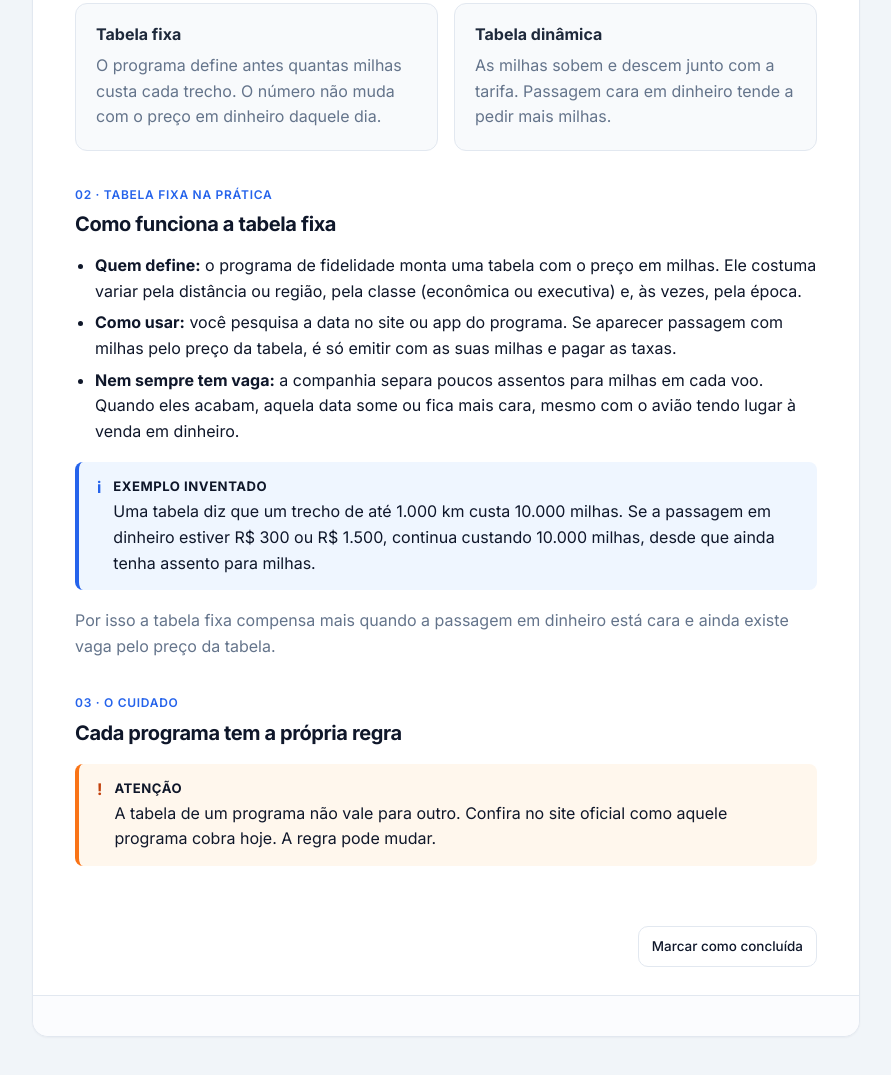
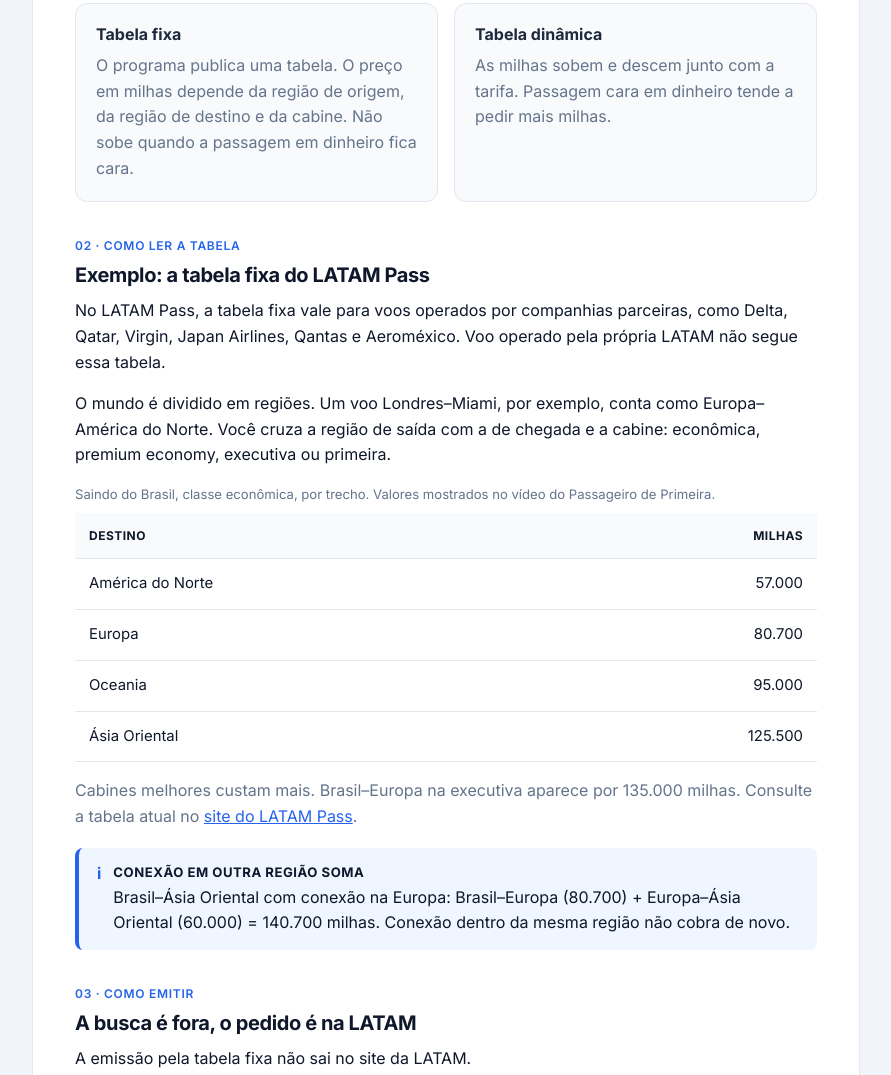
Before and after one commit to renerlemes/curso-milhas-pontos, a website: page src/curso/content/5-como-encontrar-e-avaliar-emissoes/5-tabela-fixa-e-tabela-dinamica.html in a window 1280 px wide. Shown: the part 396-1471 px from the top of the page, without its empty margins (346-1237 px from the left). Drawn offline with Linux system fonts and the light colour scheme; no server answers.

Commit message:
Melhorias

```diff
--- a/src/curso/content/5-como-encontrar-e-avaliar-emissoes/5-tabela-fixa-e-tabela-dinamica.html
+++ b/src/curso/content/5-como-encontrar-e-avaliar-emissoes/5-tabela-fixa-e-tabela-dinamica.html
@@ -53,7 +53,7 @@
             <div class="grid2">
               <div class="card">
                 <h3>Tabela fixa</h3>
-                <p class="muted">O programa define antes quantas milhas custa cada trecho. O número não muda com o preço em dinheiro daquele dia.</p>
+                <p class="muted">O programa publica uma tabela. O preço em milhas depende da região de origem, da região de destino e da cabine. Não sobe quando a passagem em dinheiro fica cara.</p>
               </div>
               <div class="card">
                 <h3>Tabela dinâmica</h3>
@@ -63,31 +63,63 @@
           </section>
 
           <section class="section" id="tabela-fixa">
-            <div class="kicker">02 · Tabela fixa na prática</div>
-            <h2>Como funciona a tabela fixa</h2>
-            <ul>
-              <li><strong>Quem define:</strong> o programa de fidelidade monta uma tabela com o preço em milhas. Ele costuma variar pela distância ou região, pela classe (econômica ou executiva) e, às vezes, pela época.</li>
-              <li><strong>Como usar:</strong> você pesquisa a data no site ou app do programa. Se aparecer passagem com milhas pelo preço da tabela, é só emitir com as suas milhas e pagar as taxas.</li>
-              <li><strong>Nem sempre tem vaga:</strong> a companhia separa poucos assentos para milhas em cada voo. Quando eles acabam, aquela data some ou fica mais cara, mesmo com o avião tendo lugar à venda em dinheiro.</li>
-            </ul>
+            <div class="kicker">02 · Como ler a tabela</div>
+            <h2>Exemplo: a tabela fixa do LATAM Pass</h2>
+            <p>No LATAM Pass, a tabela fixa vale para voos operados por companhias parceiras, como Delta, Qatar, Virgin, Japan Airlines, Qantas e Aeroméxico. Voo operado pela própria LATAM não segue essa tabela.</p>
+            <p>O mundo é dividido em regiões. Um voo Londres–Miami, por exemplo, conta como Europa–América do Norte. Você cruza a região de saída com a de chegada e a cabine: econômica, premium economy, executiva ou primeira.</p>
+            <div class="table-wrap">
+              <table>
+                <caption>Saindo do Brasil, classe econômica, por trecho. Valores mostrados no vídeo do Passageiro de Primeira.</caption>
+                <thead>
+                  <tr>
+                    <th>Destino</th>
+                    <th>Milhas</th>
+                  </tr>
+                </thead>
+                <tbody>
+                  <tr>
+                    <td>América do Norte</td>
+                    <td>57.000</td>
+                  </tr>
+                  <tr>
+                    <td>Europa</td>
+                    <td>80.700</td>
+                  </tr>
+                  <tr>
+                    <td>Oceania</td>
+                    <td>95.000</td>
+                  </tr>
+                  <tr>
+                    <td>Ásia Oriental</td>
+                    <td>125.500</td>
+                  </tr>
+                </tbody>
+              </table>
+            </div>
+            <p class="muted">Cabines melhores custam mais. Brasil–Europa na executiva aparece por 135.000 milhas. Consulte a tabela atual no <a href="https://web.latampass.latam.com/pt_br/viagem/usar-milhas-para-voar/regras-de-resgate/latam/classe-economica?utm_source=passageiro_de_primeira" target="_blank" rel="noopener">site do LATAM Pass</a>.</p>
             <div class="callout">
               <div class="callout-icon">i</div>
               <div>
-                <strong>Exemplo inventado</strong>
-                <p>Uma tabela diz que um trecho de até 1.000 km custa 10.000 milhas. Se a passagem em dinheiro estiver R$ 300 ou R$ 1.500, continua custando 10.000 milhas, desde que ainda tenha assento para milhas.</p>
+                <strong>Conexão em outra região soma</strong>
+                <p>Brasil–Ásia Oriental com conexão na Europa: Brasil–Europa (80.700) + Europa–Ásia Oriental (60.000) = 140.700 milhas. Conexão dentro da mesma região não cobra de novo.</p>
               </div>
             </div>
-            <p class="muted">Por isso a tabela fixa compensa mais quando a passagem em dinheiro está cara e ainda existe vaga pelo preço da tabela.</p>
           </section>
 
-          <section class="section" id="cuidado">
-            <div class="kicker">03 · O cuidado</div>
-            <h2>Cada programa tem a própria regra</h2>
+          <section class="section" id="emitir">
+            <div class="kicker">03 · Como emitir</div>
+            <h2>A busca é fora, o pedido é na LATAM</h2>
+            <p>A emissão pela tabela fixa não sai no site da LATAM.</p>
+            <ol class="steps">
+              <li><strong>Ache a vaga:</strong> pesquise o voo da parceira em outro programa que mostre os assentos para milhas. Para Delta, por exemplo, use o Flying Blue. Aqui você só procura, não emite.</li>
+              <li><strong>Anote tudo:</strong> data, origem, destino, número do voo, cabine e número de passageiros.</li>
+              <li><strong>Peça a emissão:</strong> ligue para o Call Center LATAM Pass, no 4002-5700 (capitais) ou 0300 570 5700 (todo o Brasil), e peça a central de emissões com tabela fixa. Também dá para pedir pelo WhatsApp do programa.</li>
+            </ol>
             <div class="callout warning">
               <div class="callout-icon">!</div>
               <div>
                 <strong>Atenção</strong>
-                <p>A tabela de um programa não vale para outro. Confira no site oficial como aquele programa cobra hoje. A regra pode mudar.</p>
+                <p>Quem libera o assento é a companhia que opera o voo, e ela pode tirar a vaga a qualquer momento. Achou uma boa, peça logo. Pode levar mais de uma tentativa. A tabela de um programa não vale para outro, e a regra muda: confira no site oficial.</p>
               </div>
             </div>
           </section>
```
Also changed, not shown: src/curso/content/6-extras/1-glossario.html (+1 -1 lines), src/slides/content/5-como-encontrar-e-avaliar-emissoes.html (+9 -7 lines), .cursor/skills/page-new/summary.md.
